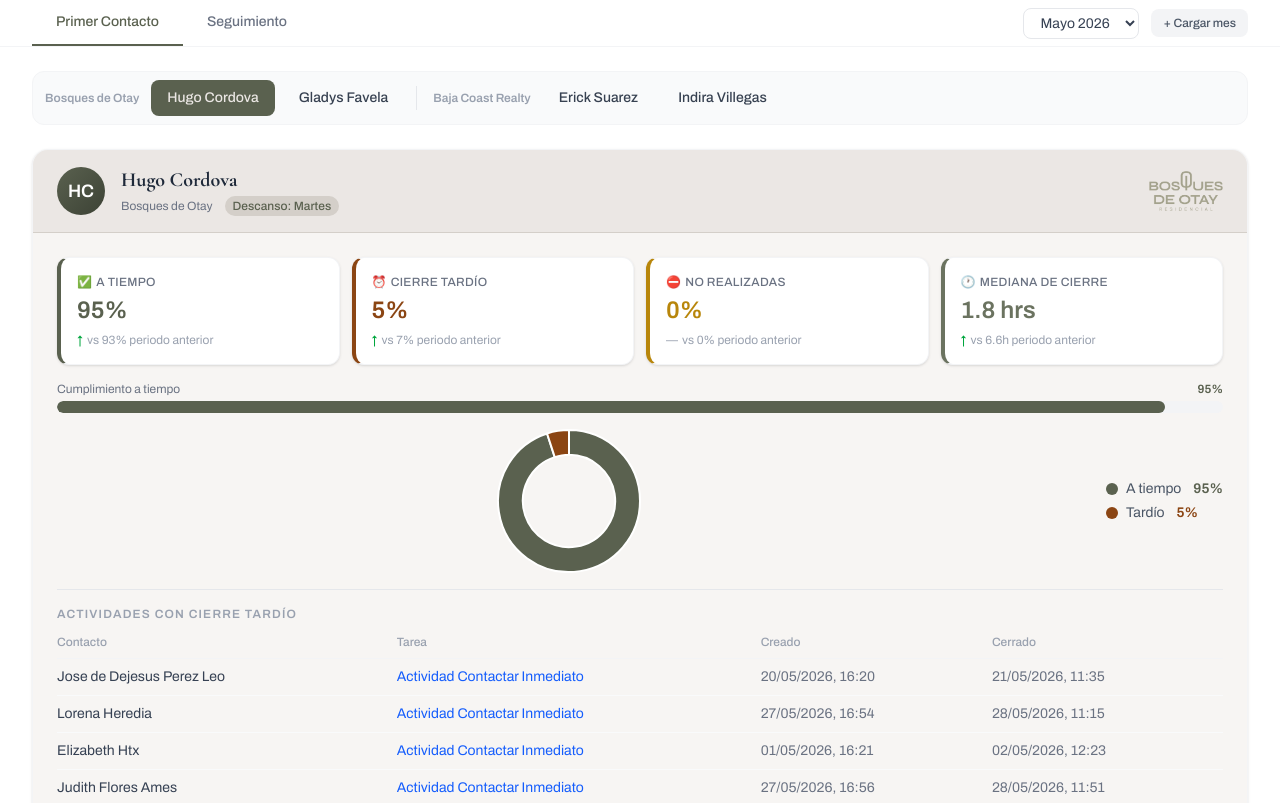
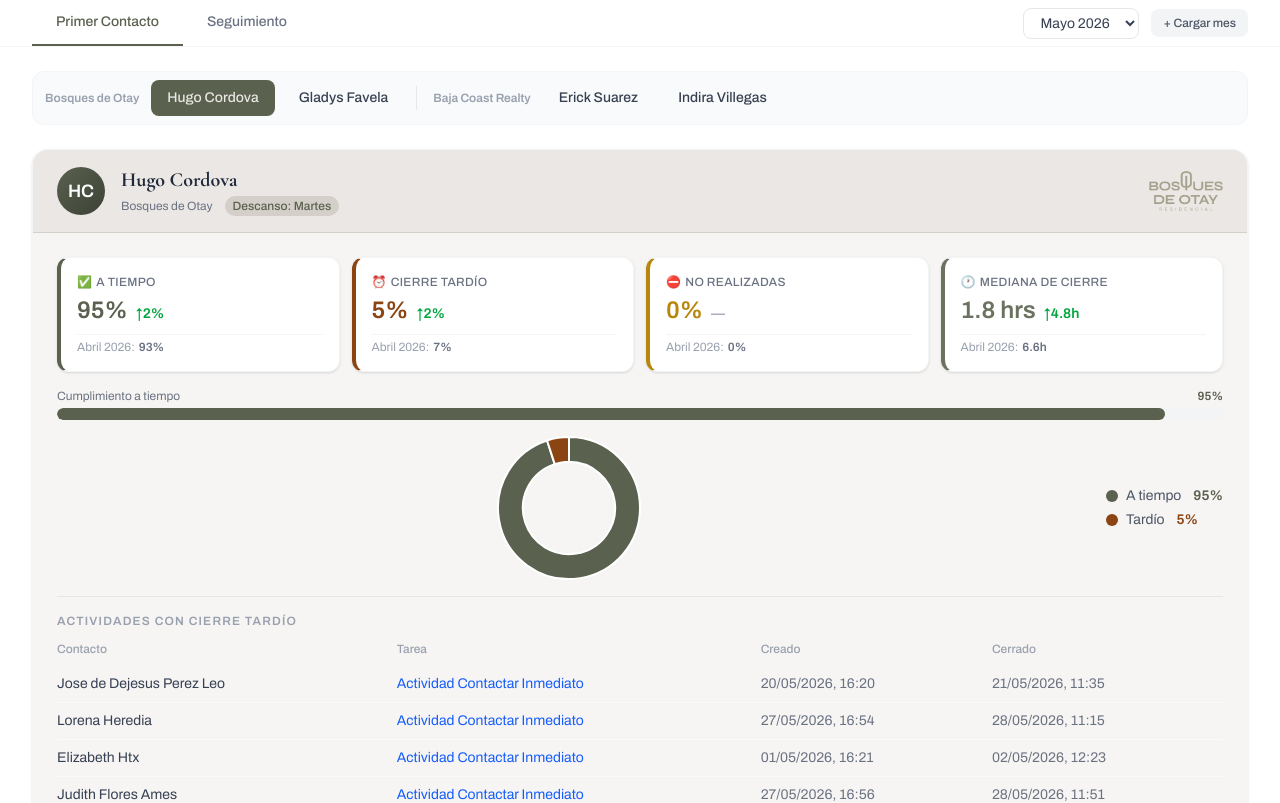
Before and after one commit to GabrielaLuna16/RacabaAct, a Next.js app: page / in a window 1280 px wide. Shown: the top 803 px of the page. Built offline with nearby package versions, Linux system fonts and the light colour scheme.

Commit message:
feat: mes anterior con label en tarjetas KPI

```diff
--- a/components/AdvisorPanel.tsx
+++ b/components/AdvisorPanel.tsx
@@ -218,10 +218,11 @@ function initials(name: string) {
 }
 
 function StatSection({
-  stats, prevEntry, advisor, tabType, title, brand,
+  stats, prevEntry, prevLabel, advisor, tabType, title, brand,
 }: {
   stats: PCStats | SectionStats;
   prevEntry: PrevEntry;
+  prevLabel?: string;
   advisor: string;
   tabType: TabType;
   title?: string;
@@ -242,6 +243,7 @@ function StatSection({
         <KPICard
           label="A tiempo" value={`${stats.pct_a_tiempo}%`} color={brand.kpiATime} icon="✅"
           prevValue={prevEntry ? `${prevEntry.aTime}%` : undefined}
+          prevLabel={prevLabel}
           improved={prevEntry ? calcImproved(stats.pct_a_tiempo, prevEntry.aTime, 'up') : undefined}
         />
         <KPICard
@@ -249,16 +251,19 @@ function StatSection({
           clickable={stats.cierre_tardio > 0}
           onClick={() => stats.cierre_tardio > 0 && setModalOpen(true)}
           prevValue={prevEntry ? `${prevEntry.tardio}%` : undefined}
+          prevLabel={prevLabel}
           improved={prevEntry ? calcImproved(stats.pct_tardio, prevEntry.tardio, 'down') : undefined}
         />
         <KPICard
           label="No realizadas" value={`${stats.pct_no_realizada}%`} color={brand.kpiNoRealizada} icon="⛔"
           prevValue={prevEntry ? `${prevEntry.noRealizada}%` : undefined}
+          prevLabel={prevLabel}
           improved={prevEntry ? calcImproved(stats.pct_no_realizada, prevEntry.noRealizada, 'down') : undefined}
         />
         <KPICard
           label="Mediana de cierre" value={mediaLabel} color={brand.kpiMediana} icon="🕐"
           prevValue={prevEntry?.mediana != null ? `${prevEntry.mediana.toFixed(1)}h` : undefined}
+          prevLabel={prevLabel}
           improved={prevEntry?.mediana != null && mediaHours != null
             ? calcImproved(mediaHours, prevEntry.mediana, 'down')
             : undefined}
@@ -344,6 +349,7 @@ export default function AdvisorPanel({ advisor, stats, tabType, allMonthsData, c
 
   const currentIdx = compareEntries.findIndex((e) => e.month === currentMonth);
   const prevEntry: PrevEntry = currentIdx > 0 ? compareEntries[currentIdx - 1] : null;
+  const prevLabel = currentIdx > 0 ? compareEntries[currentIdx - 1].label : undefined;
 
   return (
     <div className="rounded-2xl overflow-hidden shadow-sm border border-gray-100" style={{ background: brand.panelBg }}>
@@ -383,7 +389,7 @@ export default function AdvisorPanel({ advisor, stats, tabType, allMonthsData, c
           <>
             <StatSection
               stats={(stats as HugoAdvisorStats).actividades}
-              prevEntry={prevEntry}
+              prevEntry={prevEntry} prevLabel={prevLabel}
               advisor={advisor} tabType={tabType} title="Actividades" brand={brand}
             />
             <div className="border-t border-gray-200 my-4" />
@@ -396,7 +402,7 @@ export default function AdvisorPanel({ advisor, stats, tabType, allMonthsData, c
         ) : (
           <StatSection
             stats={stats as PCStats | SectionStats}
-            prevEntry={prevEntry}
+            prevEntry={prevEntry} prevLabel={prevLabel}
             advisor={advisor} tabType={tabType} brand={brand}
           />
         )}
--- a/components/KPICard.tsx
+++ b/components/KPICard.tsx
@@ -8,10 +8,11 @@ interface KPICardProps {
   clickable?: boolean;
   icon?: string;
   prevValue?: string;
+  prevLabel?: string;
   improved?: boolean | null;
 }
 
-export default function KPICard({ label, value, color, onClick, clickable, icon, prevValue, improved }: KPICardProps) {
+export default function KPICard({ label, value, color, onClick, clickable, icon, prevValue, prevLabel, improved }: KPICardProps) {
   return (
     <div
       onClick={onClick}
@@ -22,15 +23,26 @@ export default function KPICard({ label, value, color, onClick, clickable, icon,
       <span className="text-xs text-gray-500 font-medium uppercase tracking-wide">
         {icon && <span className="mr-1">{icon}</span>}{label}
       </span>
-      <span className="text-2xl font-bold" style={{ color }}>
-        {value}
-      </span>
-      {prevValue != null && (
-        <div className="flex items-center gap-1 mt-0.5">
-          {improved === true  && <span className="text-green-600 text-xs font-bold">↑</span>}
-          {improved === false && <span className="text-red-500 text-xs font-bold">↓</span>}
-          {improved === null  && <span className="text-gray-400 text-xs">—</span>}
-          <span className="text-xs text-gray-400">vs {prevValue} periodo anterior</span>
+      <div className="flex items-baseline gap-2">
+        <span className="text-2xl font-bold" style={{ color }}>{value}</span>
+        {prevValue != null && (
+          <span className={`text-sm font-bold ${improved === true ? 'text-green-600' : improved === false ? 'text-red-500' : 'text-gray-400'}`}>
+            {improved === true ? '↑' : improved === false ? '↓' : '—'}
+            {improved != null && (() => {
+              const curr = parseFloat(value);
+              const prev = parseFloat(prevValue);
+              const diff = Math.abs(curr - prev);
+              return value.includes('h') || prevValue.includes('h')
+                ? `${diff.toFixed(1)}h`
+                : `${Math.round(diff)}%`;
+            })()}
+          </span>
+        )}
+      </div>
+      {prevValue != null && prevLabel && (
+        <div className="flex items-center gap-1 pt-1 border-t border-gray-100 mt-1">
+          <span className="text-xs text-gray-400">{prevLabel}:</span>
+          <span className="text-xs font-semibold text-gray-500">{prevValue}</span>
         </div>
       )}
     </div>
```
